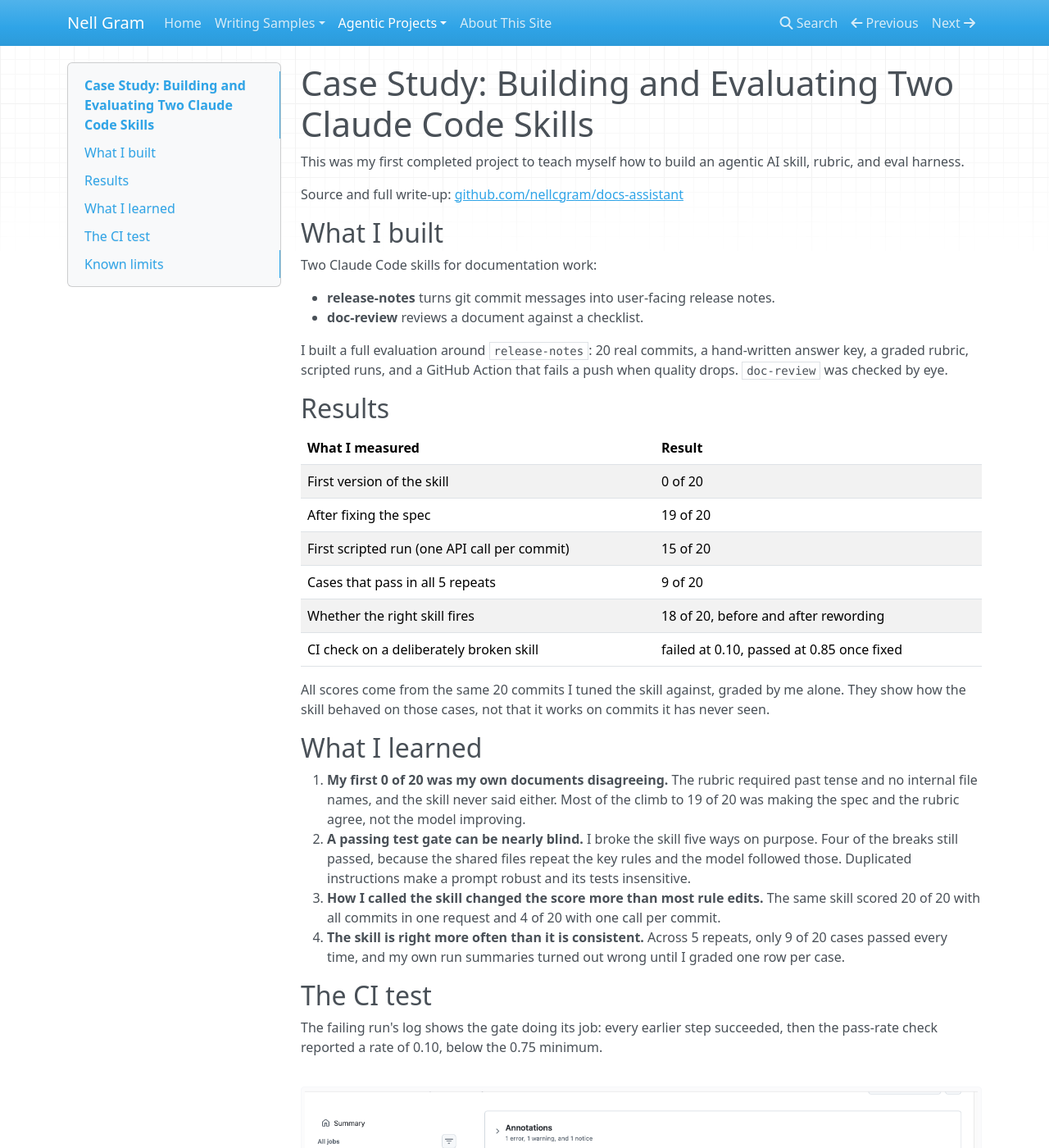
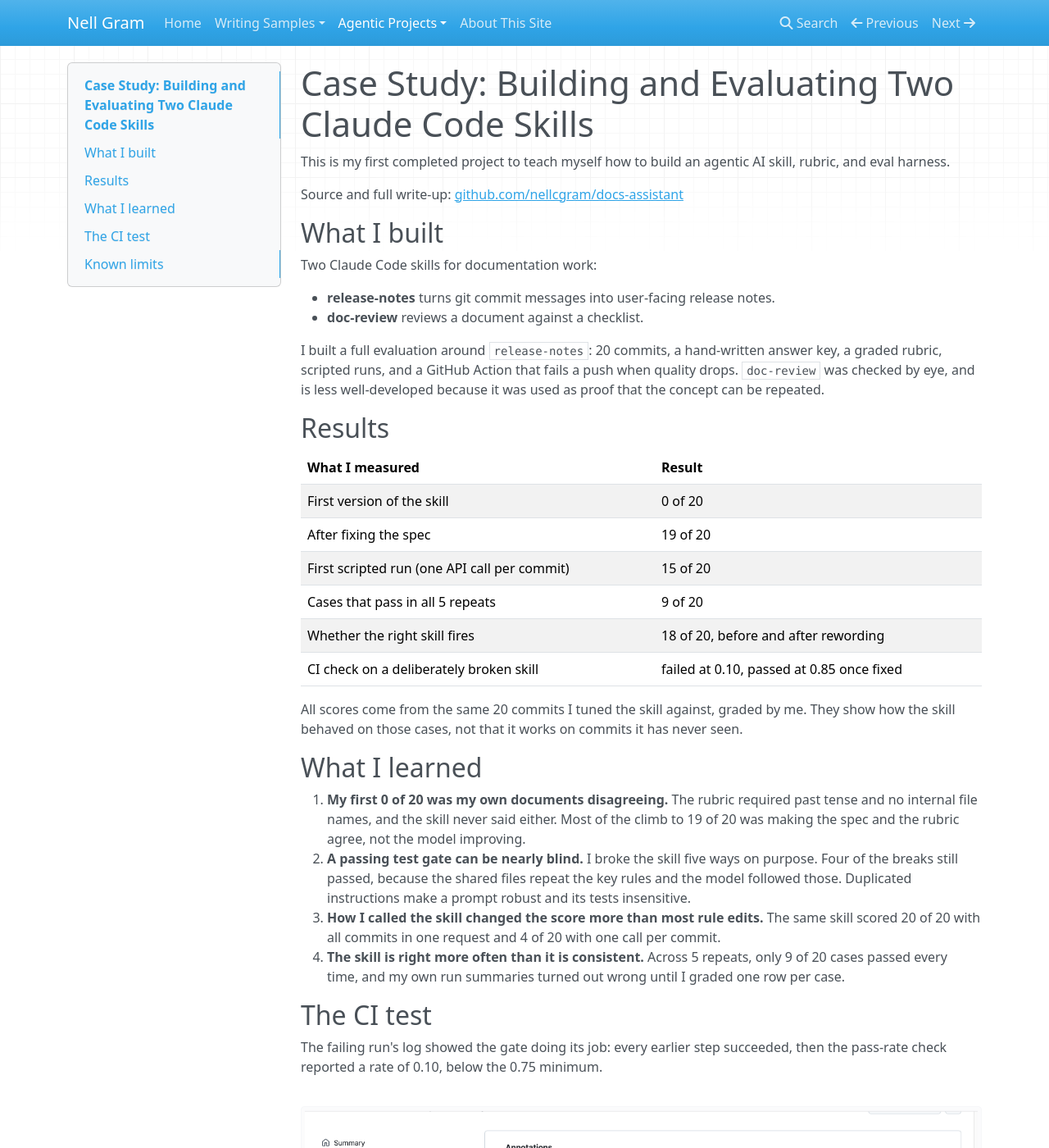
Before and after one commit to nellcgram/nellcgram.github.io, an MkDocs documentation site: the page built from docs/agentic-projects/docs-assistant.md, in a window 1280 px wide and 1400 px high. Shown: the whole window at 82% size. Built offline with MkDocs 1.6.1, drawn with Linux system fonts in a browser that asks for light colours; nearby versions of some CDN libraries; some of the changed text lies outside the part shown.

Commit message:
Update docs-assistant.md wording

```diff
--- a/docs/agentic-projects/docs-assistant.md
+++ b/docs/agentic-projects/docs-assistant.md
@@ -1,6 +1,6 @@
 # Case Study: Building and Evaluating Two Claude Code Skills
 
-This was my first completed project to teach myself how to build an agentic AI skill, rubric, and eval harness.
+This is my first completed project to teach myself how to build an agentic AI skill, rubric, and eval harness.
 
 Source and full write-up: [github.com/nellcgram/docs-assistant](https://github.com/nellcgram/docs-assistant)
 
@@ -11,7 +11,7 @@ Two Claude Code skills for documentation work:
 - **release-notes** turns git commit messages into user-facing release notes.
 - **doc-review** reviews a document against a checklist.
 
-I built a full evaluation around `release-notes`: 20 real commits, a hand-written answer key, a graded rubric, scripted runs, and a GitHub Action that fails a push when quality drops. `doc-review` was checked by eye.
+I built a full evaluation around `release-notes`: 20 commits, a hand-written answer key, a graded rubric, scripted runs, and a GitHub Action that fails a push when quality drops. `doc-review` was checked by eye, and is less well-developed because it was used as proof that the concept can be repeated.
 
 ## Results
 
@@ -24,7 +24,7 @@ I built a full evaluation around `release-notes`: 20 real commits, a hand-writte
 | Whether the right skill fires | 18 of 20, before and after rewording |
 | CI check on a deliberately broken skill | failed at 0.10, passed at 0.85 once fixed |
 
-All scores come from the same 20 commits I tuned the skill against, graded by me alone. They show how the skill behaved on those cases, not that it works on commits it has never seen.
+All scores come from the same 20 commits I tuned the skill against, graded by me. They show how the skill behaved on those cases, not that it works on commits it has never seen.
 
 ## What I learned
 
@@ -35,7 +35,7 @@ All scores come from the same 20 commits I tuned the skill against, graded by me
 
 ## The CI test
 
-The failing run's log shows the gate doing its job: every earlier step succeeded, then the pass-rate check reported a rate of 0.10, below the 0.75 minimum.
+The failing run's log showed the gate doing its job: every earlier step succeeded, then the pass-rate check reported a rate of 0.10, below the 0.75 minimum.
 
 ![Log of a failed CI run: the pass-rate check reports 0.10, below the minimum 0.75](../images/docs-assistant-ci-fail-log.png)
 
@@ -47,4 +47,4 @@ I have since retired the workflow because it made API calls on every push. The s
 
 ## Known limits
 
-The automated check catches large regressions but not subtle ones. The skill descriptions miss vague or out-of-scope prompts, and repeat consistency is unresolved. The [case study](https://github.com/nellcgram/docs-assistant/blob/main/case-study.md) in the repository covers each one, and every number links to the file behind it.
+The automated check catches large regressions but not subtle ones. The skill descriptions miss vague or out-of-scope prompts, and repeat consistency is unresolved. The [case study](https://github.com/nellcgram/docs-assistant/blob/main/case-study.md) in the repository covers each one, and every number links to the file behind it. This project could be expanded in the future to fill in these gaps.
```
